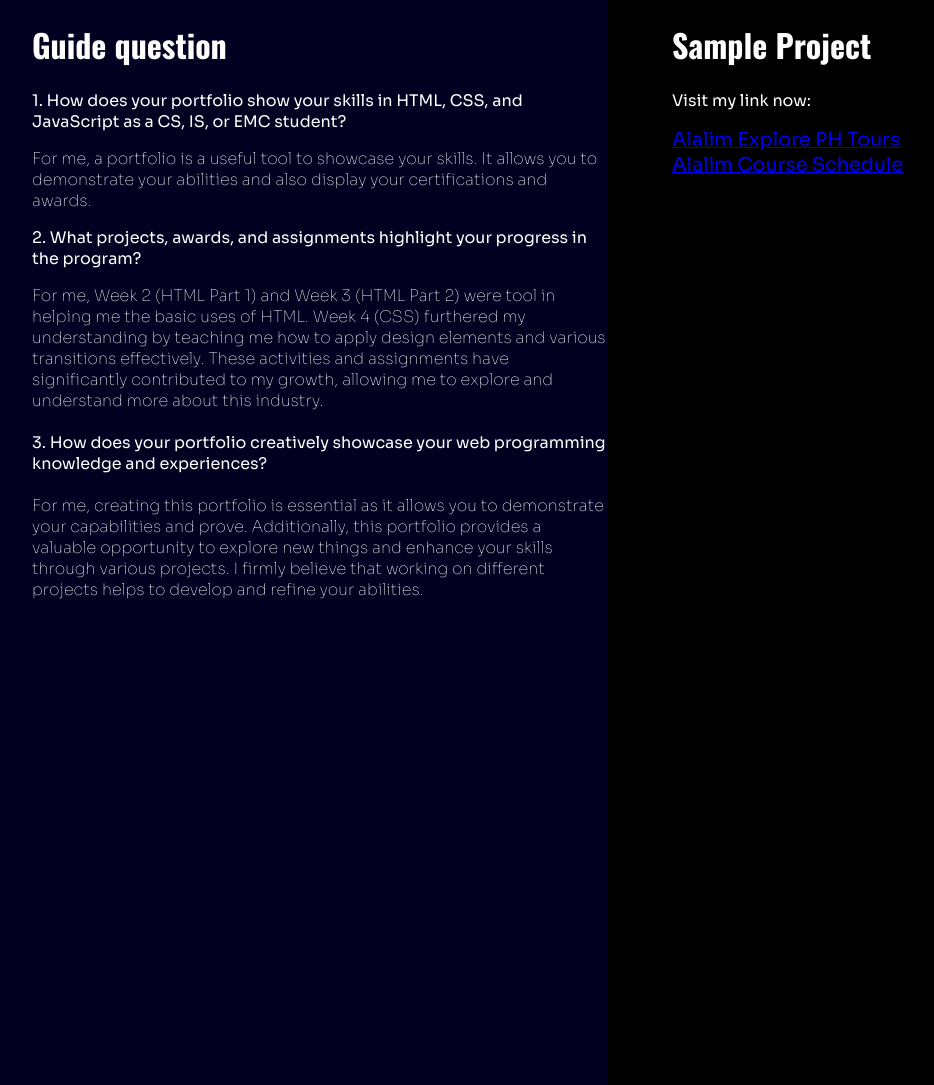
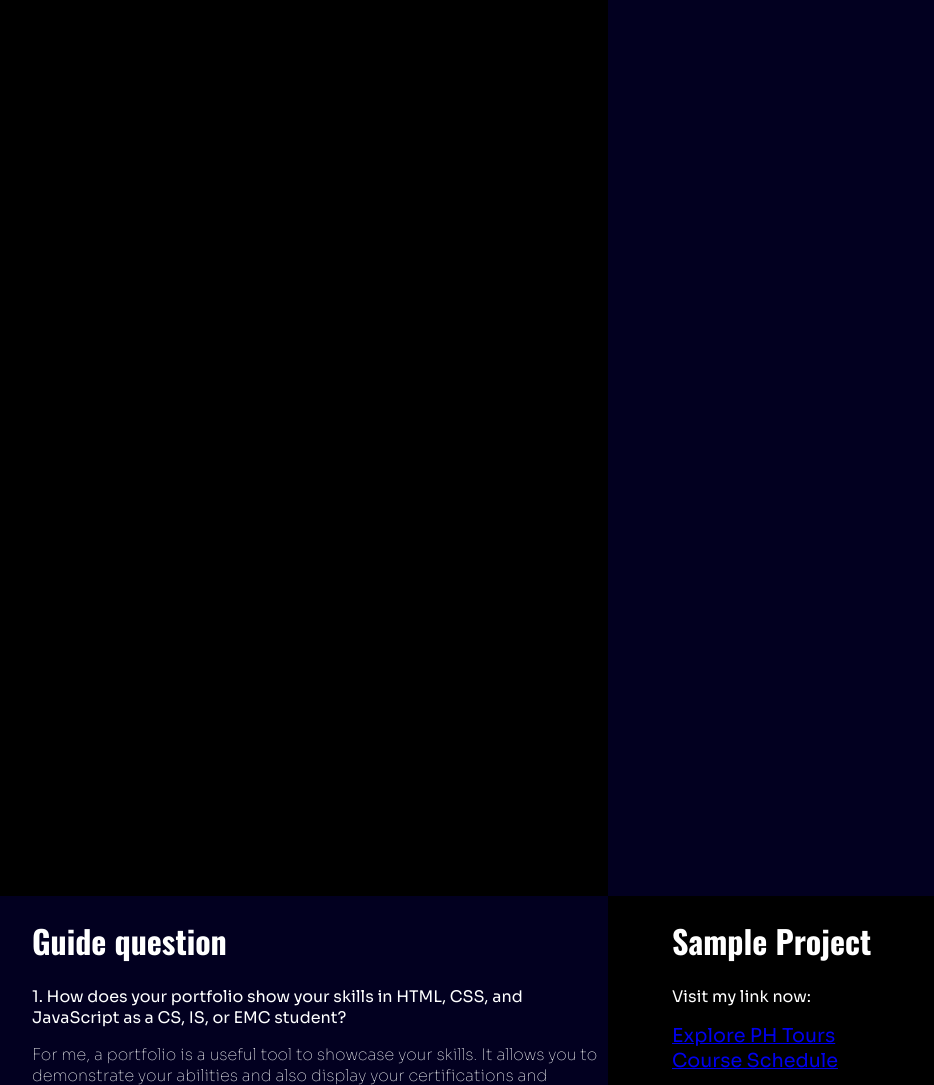
Before and after one commit to HeraldAlalim/alalimPortfolio, a plain HTML site: page Information.html in a window 1280 px wide. Shown: the part 640-1725 px from the top of the page, without its empty margins (32-966 px from the left). Drawn offline with nearby package versions, Linux system fonts and the light colour scheme; a web font is replaced by a local one.

Commit message:
3rd-commit

```diff
--- a/Information.css
+++ b/Information.css
@@ -13,28 +13,28 @@ body{
   background-color: black;
   color: white;
   width: 50vw;
-  height: 50vw;
+  height: 120vw;
 
 }
 .blue1{
   background-color: rgb(2, 0, 32);
   color: white;
   width: 50vw;
-  height: 110vw;
+  height: 220vw;
 }
 
 .black2{
   background-color: black;
   color: white;
   width: 50vw;
-  height: 110vw;
+  height: 220vw;
 
 }
 .blue2{
   background-color: rgb(2, 0, 32);
   color: white;
   width: 50vw;
-  height: 50vw;
+  height: 120vw;
 }
 .Excel{
   width: 60%;
--- a/Information.html
+++ b/Information.html
@@ -46,9 +46,9 @@
     <div class="black2">
       <h1 class="SampleProject">Sample Project</h1>
       <p class="answer1">Visit my link now:</p>
-      <a class="link" href="https://heraldalalim.github.io/AlalimExplorePHTours/" target="_blank">Alalim Explore PH Tours</a>
+      <a class="link" href="https://heraldalalim.github.io/AlalimExplorePHTours/" target="_blank">Explore PH Tours</a>
       <br>
-      <a class="link" href="https://heraldalalim.github.io/AlalimCourseSchedule.html/" target="_blank">Alalim Course Schedule</a>
+      <a class="link" href="https://heraldalalim.github.io/AlalimCourseSchedule.html/" target="_blank">Course Schedule</a>
 
 
     </div>
```
